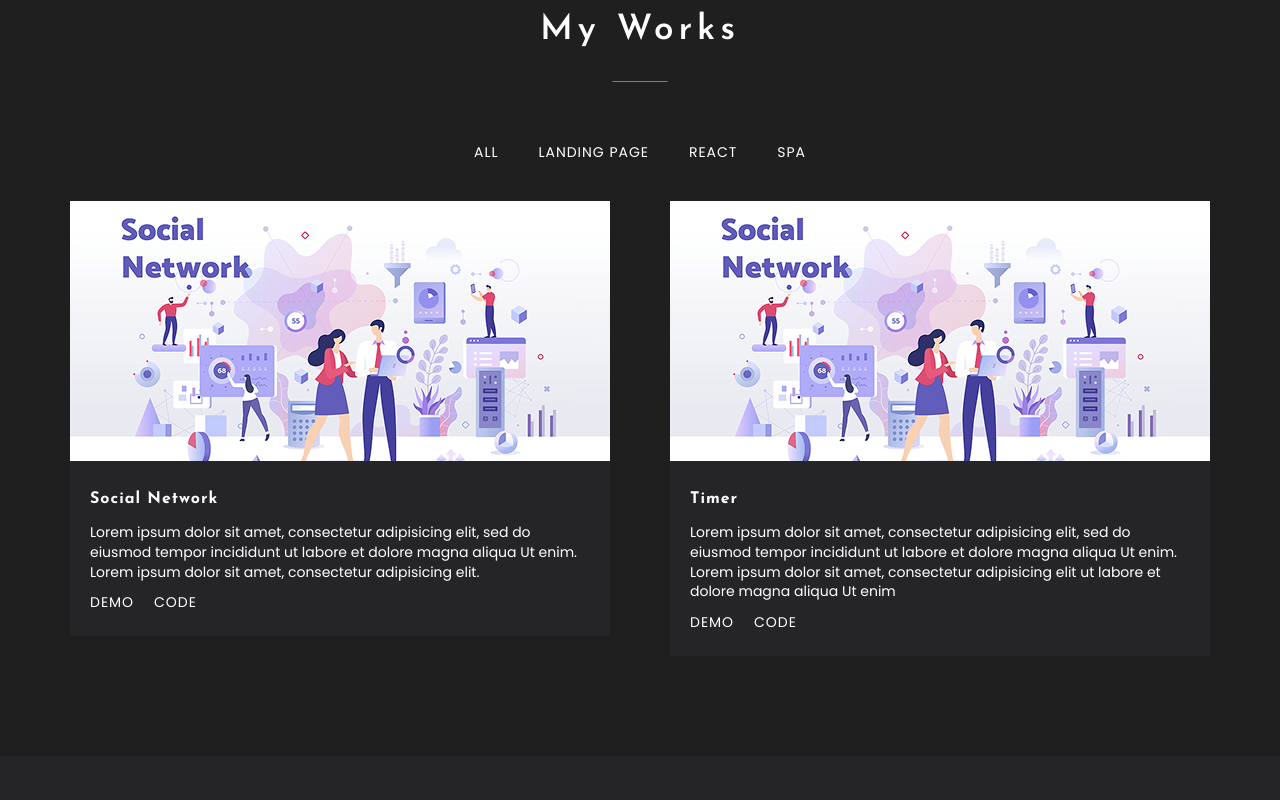
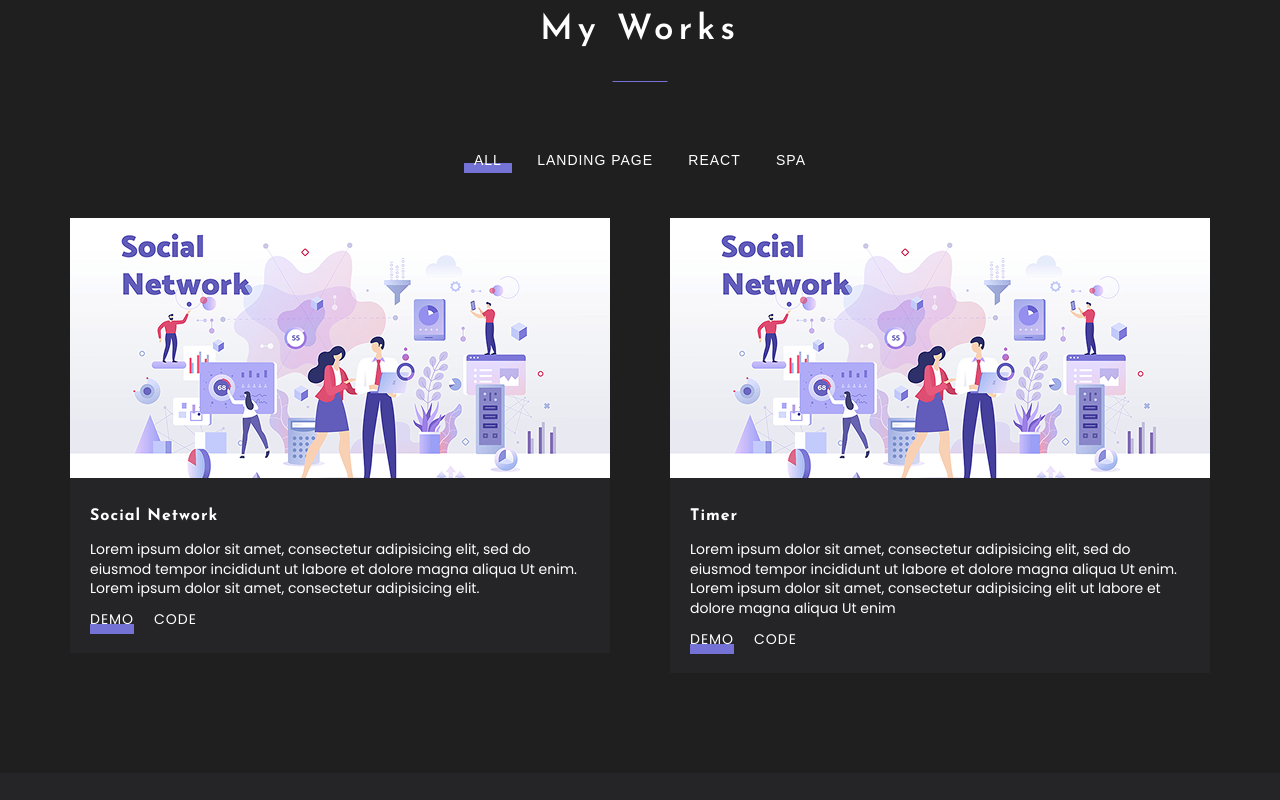
Before and after one commit to dimadubi/portfolio-start-project, a React (Vite) app: page / in a window 1280 px wide. Shown: the part 1900-2700 px from the top of the page. Built offline with nearby package versions, Linux system fonts and the light colour scheme.

Commit message:
feat: implement project filtering by tabs

```diff
--- a/src/components/Link.tsx
+++ b/src/components/Link.tsx
@@ -1,7 +1,7 @@
-import styled from "styled-components";
+import styled, {css} from "styled-components";
 import {theme} from "../styles/Theme.tsx";
 
-export const Link = styled.a`
+export const Link = styled.a<{active?: boolean}>`
     font-weight: 400;
     font-size: 14px;
     letter-spacing: 0.07em;
@@ -27,5 +27,8 @@ export const Link = styled.a`
         right: 0;
         z-index: -1;
 
+        ${props => props.active && css<{active?: boolean}>`
+            height: 10px;
+        `}
     }
 `
--- a/src/layout/sections/testimony/Testimony.tsx
+++ b/src/layout/sections/testimony/Testimony.tsx
@@ -1,7 +1,7 @@
 import styled from "styled-components";
 import {SectionTitle} from "../../../components/SectionTitle.tsx";
 import {Icon} from "../../../components/icon/Icon.tsx";
-import {Slider} from "../../../components/slider/Slider.ts";
+import {Slider} from "../../../components/slider/Slider.tsx";
 import {FlexWrapper} from "../../../components/FlexWrapper.ts";
 import {Container} from "../../../components/Container.tsx";
 import { S } from "../skills/Skills_Styles.ts";
--- a/src/layout/sections/works/Works.tsx
+++ b/src/layout/sections/works/Works.tsx
@@ -1,37 +1,71 @@
 import {SectionTitle} from "../../../components/SectionTitle.tsx";
-import {TabMenu} from "./tabMenu/TabMenu.tsx";
+import {TabMenu, TabStatusType} from "./tabMenu/TabMenu.tsx";
 import {FlexWrapper} from "../../../components/FlexWrapper.ts";
 import {Work} from "./work/Work.tsx";
 import SocialImg from "../../../assets/img/proj1.png"
 import {Container} from "../../../components/Container.tsx";
 import * as React from "react";
-import { S } from "./Works_Styles.ts";
+import {S} from "./Works_Styles.ts";
 
-const worksItems = ["All", "landing page", "React", "spa"]
+const tabsItems: Array<{ title: string, status: TabStatusType }> = [
+    {
+        title: "ALL",
+        status: "all",
+    },
+    {
+        title: "landing page",
+        status: "landing",
+    },
+    {
+        title: "React",
+        status: "react",
+    },
+    {
+        title: "spa",
+        status: "spa",
+    },
+]
 
 
-const workData= [
+const worksData = [
     {
         title: "Social Network",
         src: SocialImg,
         text: "Lorem ipsum dolor sit amet, consectetur adipisicing elit, sed do eiusmod tempor incididunt ut labore et dolore magna aliqua Ut enim. Lorem ipsum dolor sit amet, consectetur adipisicing elit.",
+        type: "spa",
     },
     {
         title: "Timer",
         src: SocialImg,
         text: "Lorem ipsum dolor sit amet, consectetur adipisicing elit, sed do eiusmod tempor incididunt ut labore et dolore magna aliqua Ut enim. Lorem ipsum dolor sit amet, consectetur adipisicing elit ut labore et dolore magna aliqua Ut enim",
+        type: "react",
     }
 ]
 
 export const Works: React.FC = () => {
+
+    const [currentFilterStatus, setCurrentFilterStatus] = React.useState("all");
+    let filteredWorks = worksData
+
+    if (currentFilterStatus !== "all") {
+        filteredWorks = worksData.filter(work => work.type === currentFilterStatus);
+    }
+
+    function changeFilterStatus(value: TabStatusType) {
+        setCurrentFilterStatus(value);
+    }
+
     return (
         <S.Works>
             <Container>
                 <SectionTitle>My Works</SectionTitle>
-                <TabMenu menuItems={worksItems}/>
+                <TabMenu tabsItems={tabsItems}
+                         changeFilterStatus={changeFilterStatus}
+                         currentFilterStatus={currentFilterStatus}
+                />
                 <FlexWrapper justify={"space-between"} alignItems={"flex-start"} wrap={"wrap"}>
 
-                    {workData.map((w, index) => {
+                    {filteredWorks.map((w, index) => {
                         return <Work title={w.title} key={index}
                                      text={w.text}
                                      src={w.src}/>
--- a/src/layout/sections/works/tabMenu/TabMenu.tsx
+++ b/src/layout/sections/works/tabMenu/TabMenu.tsx
@@ -1,17 +1,22 @@
 import styled from "styled-components";
 import {Link} from "../../../../components/Link.tsx";
-import * as React from "react";
 
+export type TabStatusType = "all" | "landing" | "react" | "spa"
 
+type TabMenuPropsType = {
+    tabsItems: Array<{title: string, status: TabStatusType}>
+    changeFilterStatus: (value: TabStatusType) => void
+    currentFilterStatus: string
+}
 
-export const TabMenu:React.FC<{menuItems: Array<string>}> = (props: {menuItems: Array<string>}) => {
+export const TabMenu = (props: TabMenuPropsType) => {
     return (
         <StyledTabMenu>
             <ul>
 
-                {props.menuItems.map((item, index)=>{
+                {props.tabsItems.map((item, index)=>{
                     return <ListItem key={index}>
-                        <Link href="">{item}</Link>
+                        <Link active={props.currentFilterStatus === item.status} as={"button"} onClick={()=>{props.changeFilterStatus(item.status)}} href="">{item.title}</Link>
                     </ListItem>
                 })}
             </ul>
--- a/src/layout/sections/works/work/Work.tsx
+++ b/src/layout/sections/works/work/Work.tsx
@@ -21,7 +21,7 @@ export const Work:React.FC<WorksPropsType> = (props: WorksPropsType) => {
             <S.Description>
                 <S.Title>{props.title}</S.Title>
                 <S.Text>{props.text}</S.Text>
-                <Link href={"#"}>demo</Link>
+                <Link active href={"#"}>demo</Link>
                 <Link href={"#"}>code</Link>
             </S.Description>
 
```
